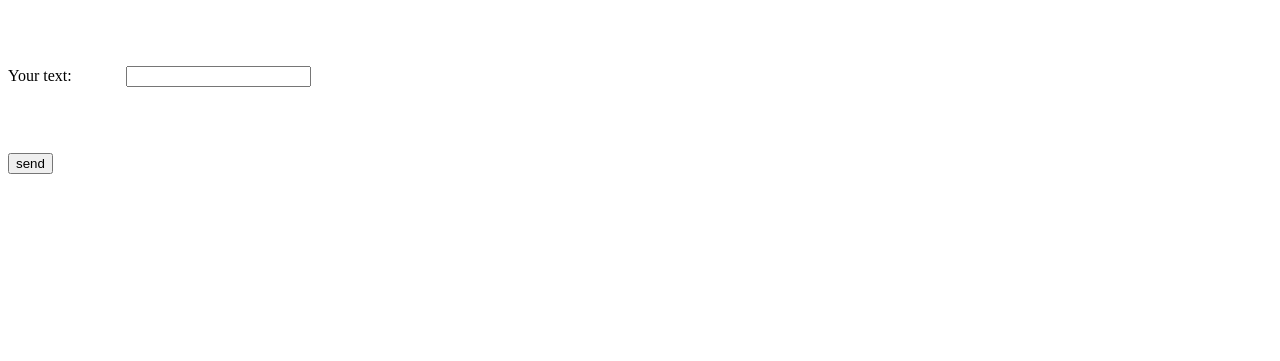
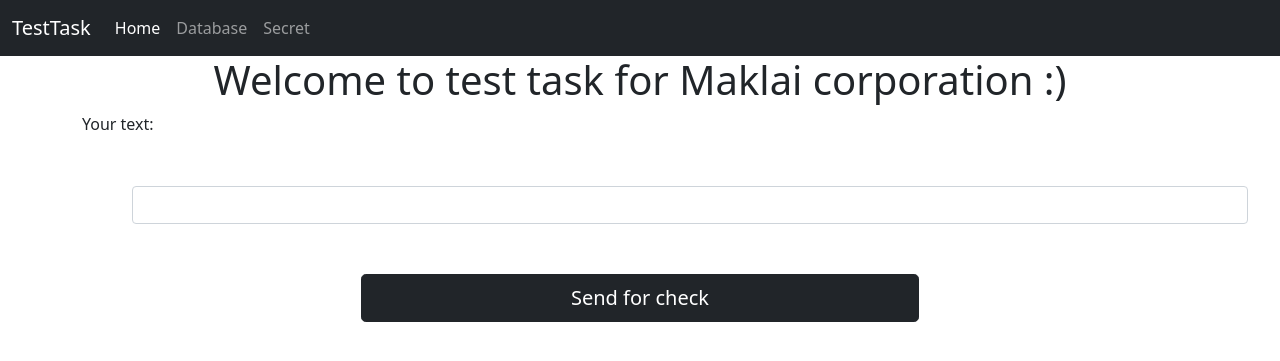
Before and after one commit to GOLDLEO/test_maklai, a Django app: template templates/index.html in a window 1280 px wide. Shown: the top 361 px of the page. Run offline with Django 3.2, Linux system fonts and the light colour scheme; the template is opened without the code that fills it: values that come from a table or form of the project are taken from there, others are empty.

Commit message:
add templates and etc

```diff
--- a/maklai/urls.py
+++ b/maklai/urls.py
@@ -18,6 +18,6 @@ from django.urls import path, include
 
 urlpatterns = [
     path('admin/', admin.site.urls),
-    path('speach/', include('speach.urls')),
+    path('', include('speach.urls')),
 
 ]
--- a/templates/index.html
+++ b/templates/index.html
@@ -1,14 +1,73 @@
-<!DOCTYPE html>
-<html>
-<head>
-	<meta charset="utf-8">
-	<title>Main page</title>
-</head>
-<body>
-<form action="" method="post" enctype="multipart/form-data">
+<!doctype html>
+<html lang="ru">
+  <head>
+    <!-- Обязательные метатеги -->
+    <meta charset="utf-8">
+    <meta name="viewport" content="width=device-width, initial-scale=1">
+
+    <!-- Bootstrap CSS -->
+    <link href="https://cdn.jsdelivr.net/npm/bootstrap@5.1.1/dist/css/bootstrap.min.css" rel="stylesheet" integrity="sha384-F3w7mX95PdgyTmZZMECAngseQB83DfGTowi0iMjiWaeVhAn4FJkqJByhZMI3AhiU" crossorigin="anonymous">
+
+    <title>Привет мир!</title>
+  </head>
+  <body>
+<nav class="navbar navbar-expand-lg navbar-dark bg-dark">
+  <div class="container-fluid">
+    <a class="navbar-brand" href="{%  url 'index' %}">TestTask</a>
+    <button class="navbar-toggler" type="button" data-bs-toggle="collapse" data-bs-target="#navbarNav" aria-controls="navbarNav" aria-expanded="false" aria-label="Toggle navigation">
+      <span class="navbar-toggler-icon"></span>
+    </button>
+    <div class="collapse navbar-collapse" id="navbarNav">
+      <ul class="navbar-nav">
+        <li class="nav-item">
+          <a class="nav-link active" aria-current="page" href="{% url 'index' %}">Home</a>
+        </li>
+        <li class="nav-item">
+          <a class="nav-link" href="{% url 'output' %}">Database</a>
+        </li>
+        <li class="nav-item">
+          <a class="nav-link" href="tel:0932189220">Secret</a>
+        </li>
+      </ul>
+    </div>
+  </div>
+</nav>
+    <h1 class="text-center">Welcome to test task for Maklai corporation :)</h1>
+<div class="container">
+  <div class="row">
+    <div class="col-12">
+      	<form  method="post" novalidate">
 	{% csrf_token %}
-    {{ form.as_p }}
-    <input type="submit" value="send">
+       <div>
+
+        {% for field in form %}
+        <div class="form-group">
+            {{field.label_tag}}
+            <div>{{field}}</div>
+            <div class="error">
+              {% if errors %}
+              {{ errors }}
+              {% endif %}
+            </div>
+        </div>
+        {% endfor %}
+        </div>
+
+    <button type="submit" class="d-grid col-6 mx-auto btn btn-dark btn-lg">Send for check</button>
 </form>
-</body>
+    </div>
+  </div>
+</div>
+
+
+    <!-- Дополнительный JavaScript; выберите один из двух! -->
+
+    <!-- Вариант 1: Bootstrap в связке с Popper -->
+    <script src="https://cdn.jsdelivr.net/npm/bootstrap@5.1.1/dist/js/bootstrap.bundle.min.js" integrity="sha384-/bQdsTh/da6pkI1MST/rWKFNjaCP5gBSY4sEBT38Q/9RBh9AH40zEOg7Hlq2THRZ" crossorigin="anonymous"></script>
+
+    <!-- Вариант 2: Bootstrap JS отдельно от Popper
+    <script src="https://cdn.jsdelivr.net/npm/@popperjs/core@2.9.3/dist/umd/popper.min.js" integrity="sha384-W8fXfP3gkOKtndU4JGtKDvXbO53Wy8SZCQHczT5FMiiqmQfUpWbYdTil/SxwZgAN" crossorigin="anonymous"></script>
+    <script src="https://cdn.jsdelivr.net/npm/bootstrap@5.1.1/dist/js/bootstrap.min.js" integrity="sha384-skAcpIdS7UcVUC05LJ9Dxay8AXcDYfBJqt1CJ85S/CFujBsIzCIv+l9liuYLaMQ/" crossorigin="anonymous"></script>
+    -->
+  </body>
 </html>
```
Also changed, not shown: speach/views.py (+18 -8 lines), templates/output.html (+22 -1 lines).
